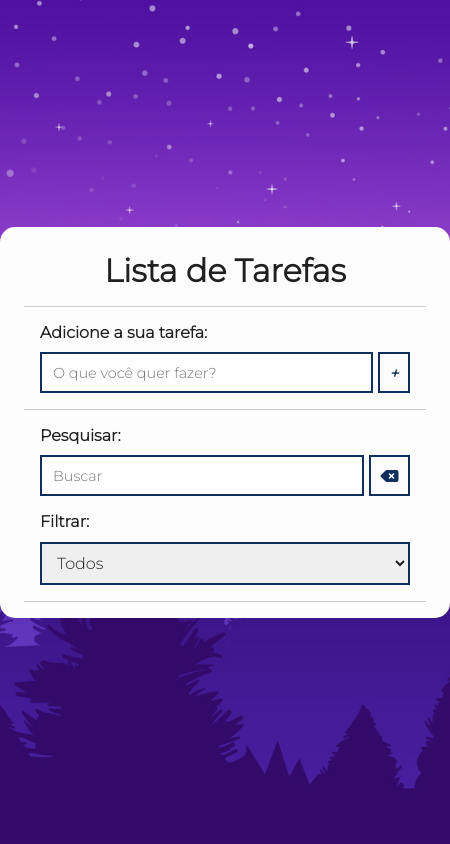
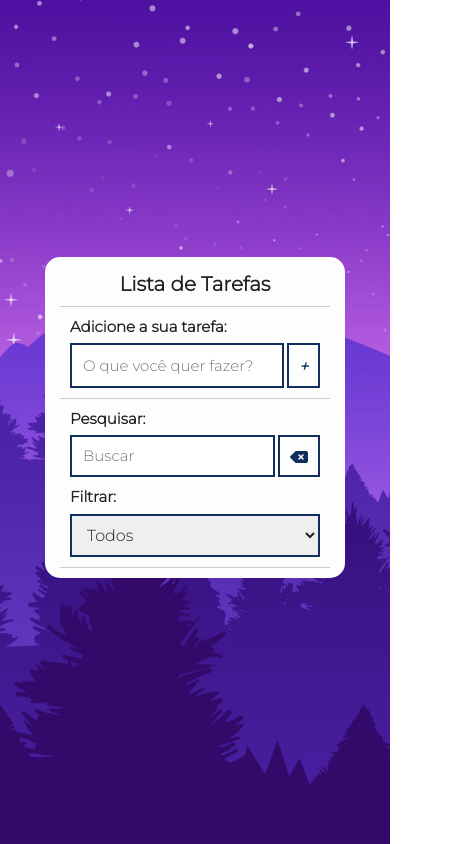
Before and after one commit to filcavalcante/todo-list, a plain HTML site: page index.html in a window 390 px wide. Shown: the whole page, 450 px wide, since content can reach past the window. Drawn offline with Linux system fonts and the light colour scheme.

Commit message:
sobe ajustes para tamanho responsivo em aparelhos menores e melhorias no tamanho da fonte

```diff
--- a/css/styles.css
+++ b/css/styles.css
@@ -8,10 +8,13 @@
     font-family: 'Montserrat', sans-serif;
     color: #202020;
     box-sizing: border-box;
+    font-size: 1.6rem;
 }
 
 html {
     height: 100vh;
+    width: 100%;
+    font-size: 62.5%;
 }
 
 body {
@@ -25,15 +28,15 @@ body {
 button {
     background-color: #FDFDFD;
     color: #102F5E;
-    border: 2px solid #102F5E;
-    padding: .3rem .6rem;
-    font-size: 1rem;
+    border: 0.2rem solid #102F5E;
+    padding: 1rem 1rem;
+    font-size: 1.3rem;
     cursor: pointer;
     display: flex;
     justify-content: center;
     align-items: center;
     transition: .4s;
-    margin-top: 2px;
+    margin-top: 0.2rem;
 }
 
 button:hover {
@@ -45,21 +48,21 @@ button:hover > i {
 }
 
 button i {
-    margin-top: 2px;
+    margin-top: 0.2rem;
     color: #102F5E;
     font-weight: bold;
     pointer-events: none;
 }
 
 input, select {
-    border: 2px solid #102F5E;
+    border: 0.2rem solid #102F5E;
     padding: 0.5rem 0.5rem ;
-    font-size: 1rem;
-    margin-top: 2px;
+    font-size: 1.6rem;
+    margin-top: 0.2rem;
 }
 
 input::placeholder {
-    font-size: 0.9rem;
+    font-size: 1.5rem;
 }
 
 .hide {
@@ -71,37 +74,44 @@ input::placeholder {
     flex-direction: column;
     align-items: center;
     justify-content: center;
+    margin: 0 auto;
     min-height: 100vh;
 }
 
 .todo-container {
-    min-width: 450px;
-    max-width: 450px;
-    margin: 3rem auto;
+    min-width: 45rem;
+    max-width: 45rem;
+    margin: 3rem 0 3rem 0;
     background-color: #FDFDFD;
     padding: 1.5rem;
-    border-radius: 15px;
-    overflow: auto;
+    border-radius: 1.5rem;
+}
+
+.todo-container h1 {
+    font-size: 4rem;
 }
 
 .todo-container header {
     text-align: center;
     padding: 0 1rem 1rem;
-    border-bottom: 1px solid #CCC;
+    border-bottom: 0.1rem solid #CCC;
 }
 
 /* Todo form */
 #todo-form, #edit-form {
     padding: 1rem;
-    border-bottom: 1px solid #CCC;
+    border-bottom: 0.1rem solid #CCC;
 }
 
 #edit-form p {
     margin-bottom: 0.5rem;
+    font-size: 1.8rem;
+    font-weight: bold;
 }
 
 #todo-form p,
 #todo-edit p {
+    font-size: 1.8rem;
     margin-bottom: 0.5rem;
     font-weight: bold;
 }
@@ -133,16 +143,17 @@ input::placeholder {
 /* Todo toolbar */
 #toolbar {
     padding: 1rem;
-    border-bottom: 1px solid #CCC;
+    border-bottom: 0.1rem solid #CCC;
     display: flex;
 }
 
 #toolbar h4 {
+    font-size: 1.8rem;
     margin-bottom: .5rem;
 }
 
 #search {
-    border-right: 1px solid #DDD;
+    border-right: 0.1rem solid #DDD;
     padding-right: 1rem;
     margin-right: 1rem;
     width: 65%;
@@ -175,13 +186,13 @@ input::placeholder {
     justify-content: space-around;
     align-items: center;
     padding: 1rem;
-    border-bottom: 1px solid #DDD;
+    border-bottom: 0.1rem solid #DDD;
     transition: .3s;
 }
 
 .todo h3 {
     flex: 1;
-    font-size: 1.2rem;
+    font-size: 1.8rem;
 }
 
 .todo button {
@@ -210,18 +221,18 @@ input::placeholder {
     display: flex;
     justify-content: center;
     visibility: hidden;
-    width: 125px;
+    width: 12.5rem;
     background-color: #555;
     color: #fff;
     text-align: center;
-    padding: 5px 0;
-    border-radius: 6px;
+    padding: 0.5rem 0;
+    border-radius: 0.6rem;
     position: absolute;
     z-index: 1;
     transition: opacity 0.3s;
     transform: translateX(0);
-    bottom: 35px;
-    right: 16px;
+    bottom: 3.5rem;
+    right: 1.6rem;
 }
 
 .tooltip::after {
@@ -229,8 +240,8 @@ input::placeholder {
     position: absolute;
     top: 100%;
     left: 92%;
-    margin-left: -5px;
-    border-width: 5px;
+    margin-left: -0.5rem;
+    border-width: 0.5rem;
     border-style: solid;
     border-color: #555 transparent transparent transparent;
 }
@@ -248,17 +259,17 @@ button {
 
 .tooltip-btn-principais {
     visibility: hidden;
-    width: 120px;
+    width: 12rem;
     background-color: #555;
     color: #fff;
     text-align: center;
-    padding: 5px 0;
-    border-radius: 6px;
+    padding: 0.5rem 0;
+    border-radius: 0.6rem;
     position: absolute;
     z-index: 1;
     transform: translateX(0);
     right: 60%;
-    bottom: 40px;
+    bottom: 4rem;
     opacity: 0;
     transition: opacity 0.3s;
 }
@@ -273,8 +284,8 @@ button:hover .tooltip-btn-principais {
     position: absolute;
     top: 100%;
     right: 4%;
-    margin-left: -5px;
-    border-width: 5px;
+    margin-left: -0.5rem;
+    border-width: 0.5rem;
     border-style: solid;
     border-color: #555 transparent transparent transparent;
 }
@@ -282,7 +293,20 @@ button:hover .tooltip-btn-principais {
 /* Mídia Query para telas menores */
 @media (max-width: 768px) {
 
+    body {
+        overflow-x: hidden;
+        width: 100%;
+    }
+
     .todo-container {
+        overflow: auto;
+        height: 100%;
+        width: 100%;
+        padding-bottom: 1rem;
+        overflow-x: hidden;
+    }
+
+    .container-align {
         overflow: auto;
         height: 100%;
         width: 100%;
@@ -334,7 +358,7 @@ button:hover .tooltip-btn-principais {
 
     #todo-form input {
         width: 100%;
-        padding: 9px 11px;
+        padding: 0.9rem 1.1rem;
     }
 
     #toolbar {
@@ -343,18 +367,18 @@ button:hover .tooltip-btn-principais {
 
     #toolbar input {
         max-width: 100%;
-        padding: 9px 11px;
+        padding: 0.9rem 1.1rem;
     }
 
      #edit-input {
         max-width: 100%;
-        padding: 9px 11px;
+        padding: 0.9rem 1.1rem;
     }
 
     #toolbar select {
         max-width: 100%;
-        margin-top: 3px;
-        padding: 9px 11px;
+        margin-top: 0.3rem;
+        padding: 0.9rem 1.1rem;
     }
 
     button:hover .tooltip,
@@ -368,3 +392,30 @@ button:hover .tooltip-btn-principais {
         overflow-x: hidden;
     }
 }
+
+@media (max-width: 500px) {
+    .todo-container h1 {
+        font-size: 2rem;
+    }
+
+    #todo-form p,
+    #toolbar h4,
+    #edit-form p,
+    .todo h3 {
+        font-size: 1.5rem;
+    }
+}
+
+@media (max-width: 450px) {
+    .todo-container {
+        min-width: 40rem;
+        max-width: 40rem;
+    }
+}
+
+@media (max-width: 400px) {
+    .todo-container {
+        min-width: 30rem;
+        max-width: 30rem;
+    }
+}
--- a/index.html
+++ b/index.html
@@ -3,7 +3,7 @@
 <head>
     <meta charset="UTF-8">
     <meta http-equiv="X-UA-Compatible" content="IE=egde">
-    <meta name="viewport" content="width=device-width, initial-scale=1.0">
+    <meta name="viewport" content="width=device-width, initial-scale=1.0, maximum-scale=1.0, user-scalable=no">
     <title>Lista de Tarefas</title>
     <!-- CSS do projeto -->
     <link rel="stylesheet" href="./css/styles.css">
```
